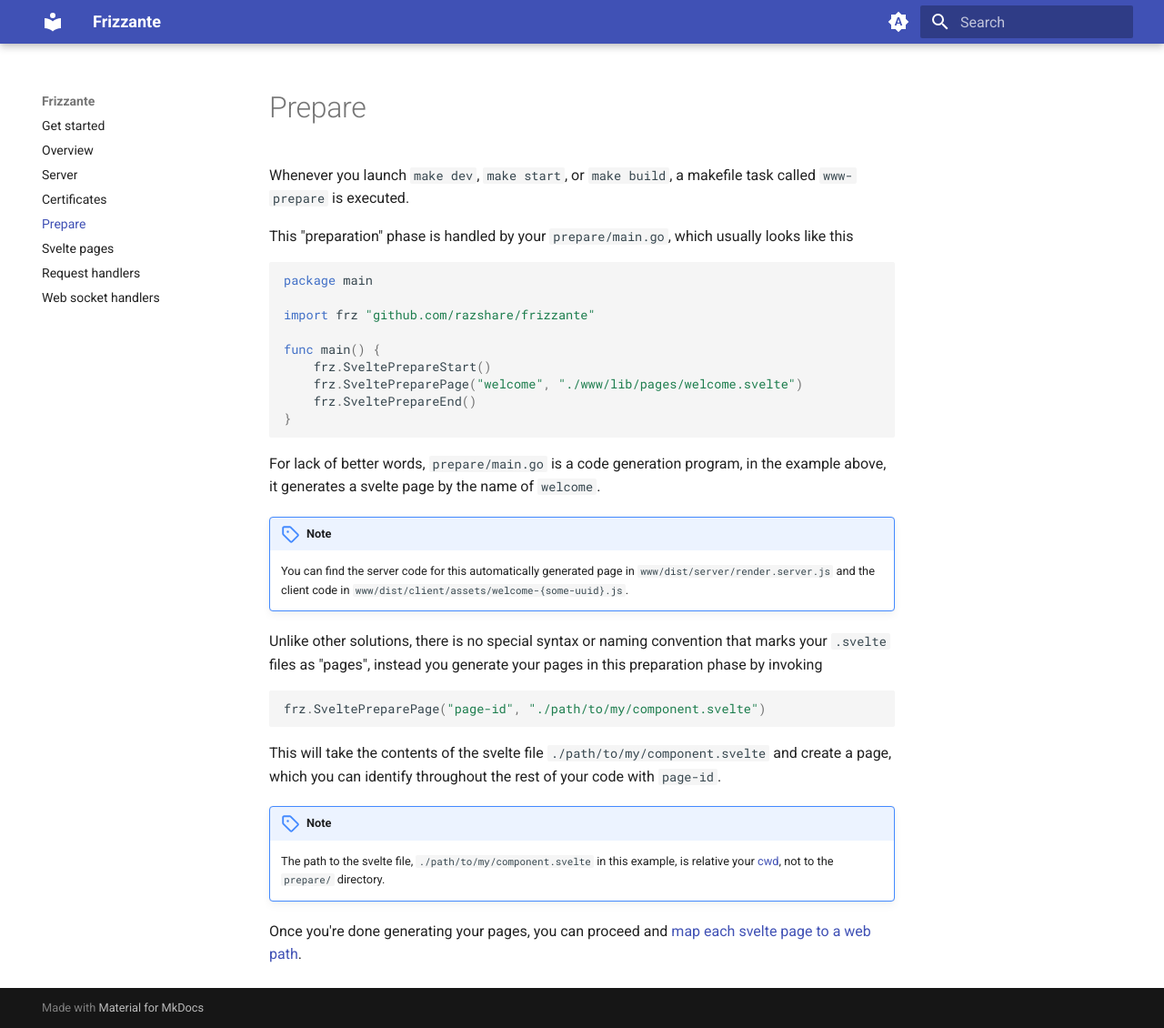
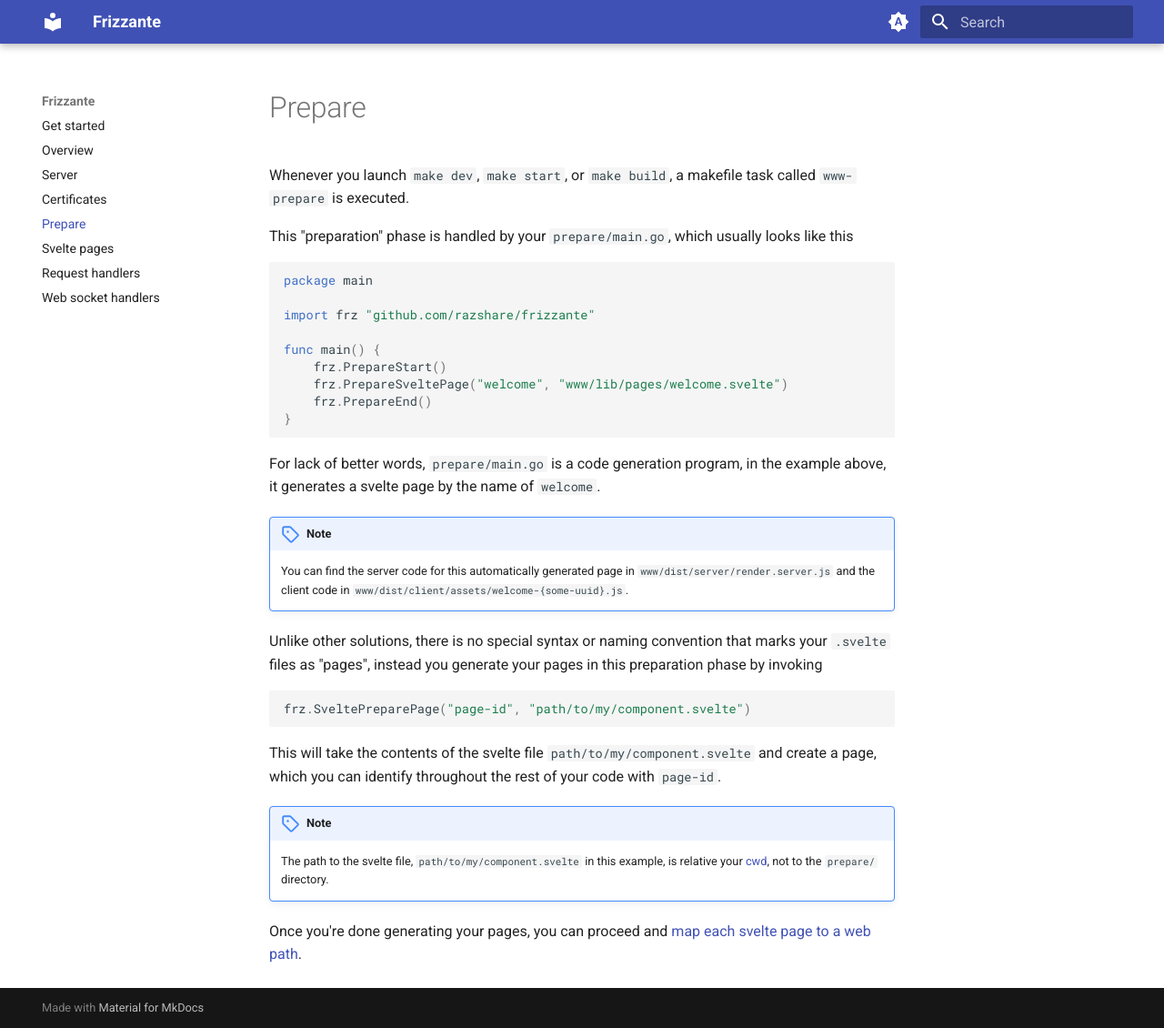
Before and after one commit to razshare/frizzante-docs, an MkDocs documentation site: the page built from docs/prepare.md, in a window 1280 px wide and 1130 px high. Shown: the whole window at 91% size. Built offline with MkDocs 1.6.1 and Material for MkDocs 9.7.7, drawn with Linux system fonts in a browser that asks for light colours.

Commit message:
chore(docs): fixing names.

````diff
--- a/docs/prepare.md
+++ b/docs/prepare.md
@@ -8,9 +8,9 @@
 import frz "github.com/razshare/frizzante"
 
 func main() {
-	frz.SveltePrepareStart()
-	frz.SveltePreparePage("welcome", "./www/lib/pages/welcome.svelte")
-	frz.SveltePrepareEnd()
+	frz.PrepareStart()
+	frz.PrepareSveltePage("welcome", "www/lib/pages/welcome.svelte")
+	frz.PrepareEnd()
 }
 ```
 
@@ -22,12 +22,12 @@
 Unlike other solutions, there is no special syntax or naming convention that marks your `.svelte` files as "pages", instead you generate your pages in this preparation phase by invoking
 
 ```go
-frz.SveltePreparePage("page-id", "./path/to/my/component.svelte")
+frz.SveltePreparePage("page-id", "path/to/my/component.svelte")
 ```
 
-This will take the contents of the svelte file `./path/to/my/component.svelte` and create a page, which you can identify throughout the rest of your code with `page-id`.
+This will take the contents of the svelte file `path/to/my/component.svelte` and create a page, which you can identify throughout the rest of your code with `page-id`.
 
 !!! note
-    The path to the svelte file, `./path/to/my/component.svelte` in this example, is relative your [cwd](https://en.wikipedia.org/wiki/Working_directory), not to the `prepare/` directory.
+    The path to the svelte file, `path/to/my/component.svelte` in this example, is relative your [cwd](https://en.wikipedia.org/wiki/Working_directory), not to the `prepare/` directory.
 
 Once you're done generating your pages, you can proceed and [map each svelte page to a web path](./svelte-pages.md).
````
